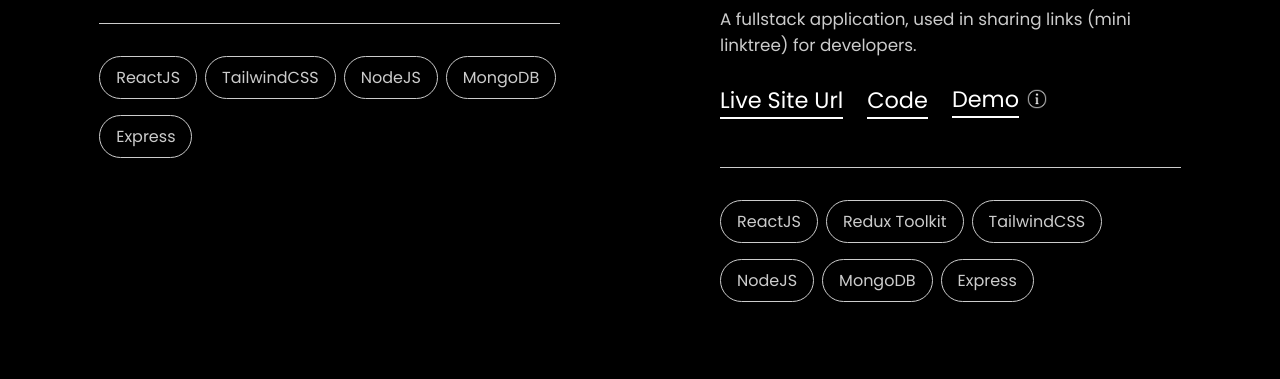
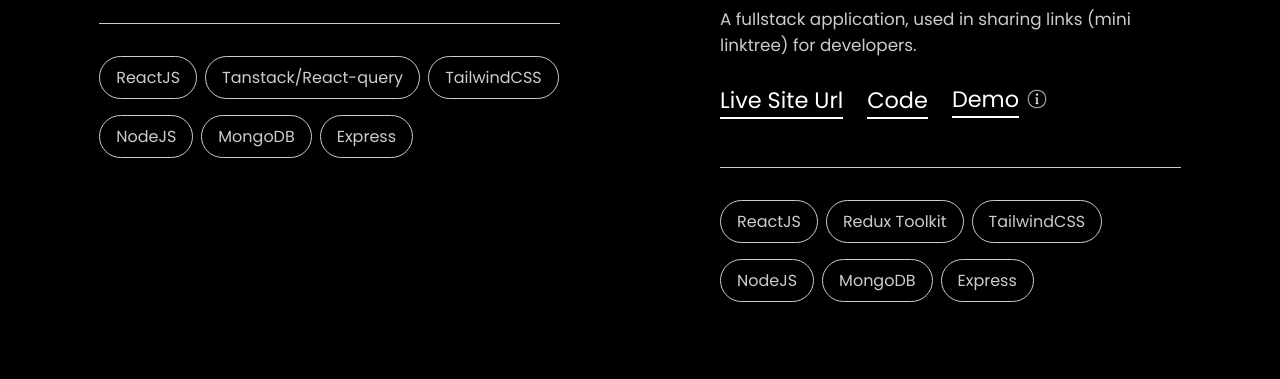
Before and after one commit to toriola998/TFO, a website with bundled scripts: page index.html in a window 1280 px wide. Shown: the part 2578-2957 px from the top of the page. Built offline with nearby package versions, Linux system fonts and the light colour scheme; files whose address does not match are found by name.

Commit message:
ADD: added stack to Varv project

```diff
--- a/js/data/portfolio.js
+++ b/js/data/portfolio.js
@@ -33,6 +33,7 @@
         projectLink: '',
         projectStack: [
             'ReactJS',
+            'Tanstack/React-query',
             'TailwindCSS',
             'NodeJS',
             'MongoDB',
--- a/js/portfolio.js
+++ b/js/portfolio.js
@@ -8,13 +8,13 @@
         const demoNote = demoNotes[index];
 
         demoBtn.addEventListener('click', () => {
-            console.log('cliked')
+            console.log('cliked');
             demoNote.classList.toggle('show-wrap');
         });
 
         // Add hover event listeners
         demoBtn.addEventListener('mouseover', () => {
-            console.log('cliked')
+            console.log('cliked');
             demoNote.classList.add('show-wrap');
         });
         demoBtn.addEventListener('mouseout', () => {
--- a/styles.css
+++ b/styles.css
@@ -247,7 +247,7 @@
 
 .myButton {
     display: inline-block;
-    //position: relative
+    //position: relative;
 }
 /***************STYLING FOR PROJECT SECTION STARTS*************/
 #projects {
```
